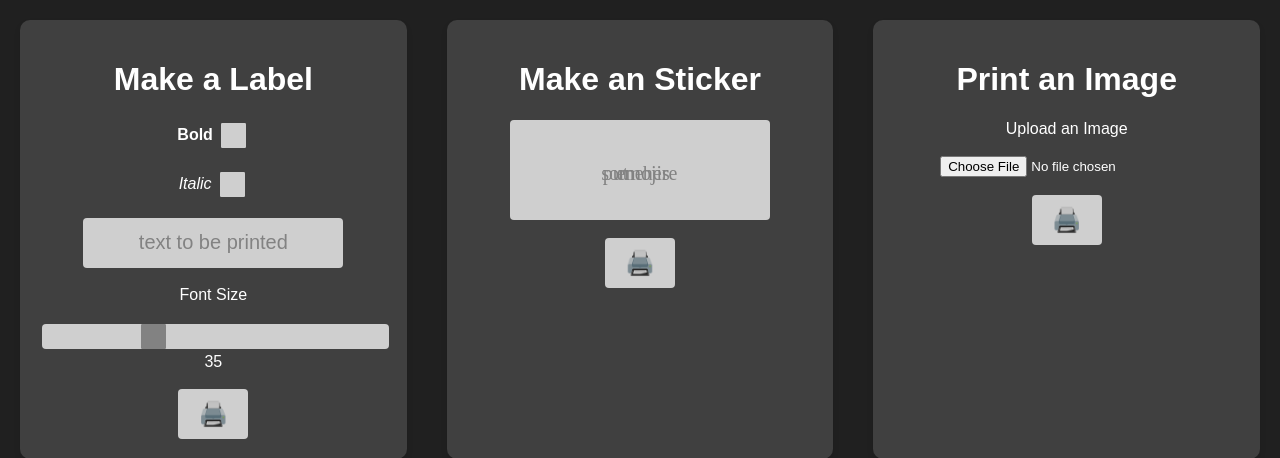
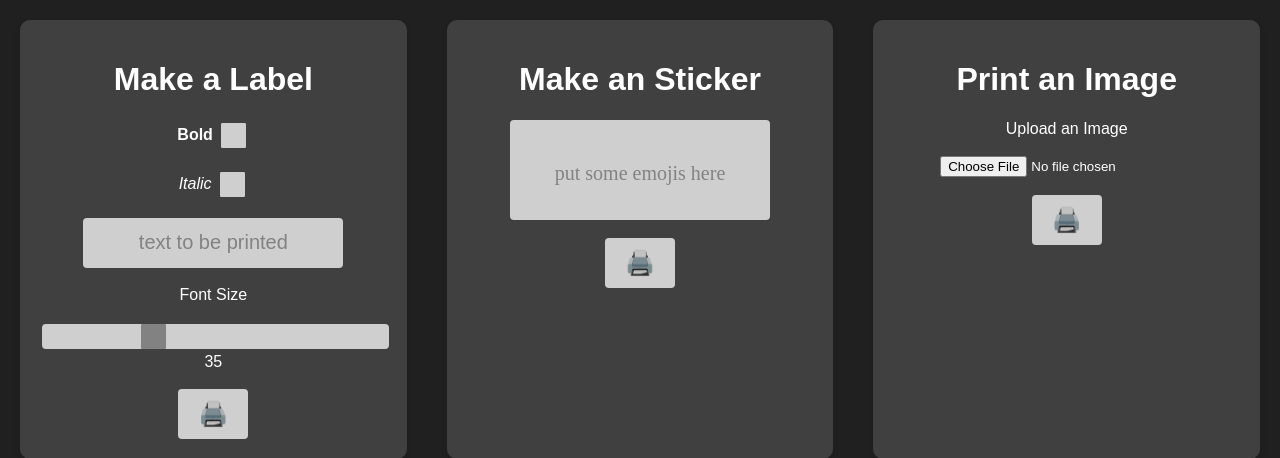
Before and after one commit to 05k4rausdertonne/StickerServer, a Flask app: page / in a window 1280 px wide. Shown: the top 458 px of the page. Run offline with Flask 3, Linux system fonts and the light colour scheme; some web fonts are replaced.

Commit message:
back to normal word spacing

```diff
--- a/static/css/style.css
+++ b/static/css/style.css
@@ -218,5 +218,5 @@ button.print{
   font-optical-sizing: auto;
   font-weight: 400;
   font-style: normal;
-  word-spacing: -1em;
+  word-spacing: 0em;
 }
```
